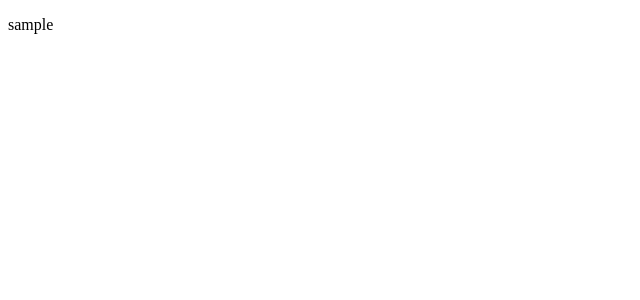
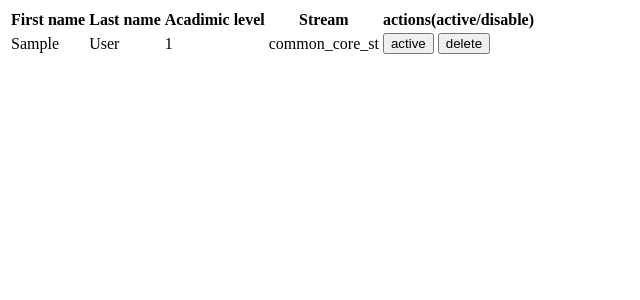
Before and after one commit to youcefpy/english_station, a Django app: page /accounts/admin-panel/ in a window 1280 px wide. Before the commit the part shown is almost empty. Shown: the top 300 px of the page, without its empty margins (0-640 px from the left). Run offline with Django 5.2, Linux system fonts and the light colour scheme; a user stored in the database is signed in; tables that the repository leaves empty hold one stand-in row (values such as "Sample post").

Commit message:
design the template for activating or desable students

```diff
--- a/user_app/templates/admin_panel.html
+++ b/user_app/templates/admin_panel.html
@@ -3,9 +3,31 @@
 {% block title %}Admin Panel{% endblock %}
 
 {% block content %}
-{% for student in students %}
-    <p>{{ student }}</p>
+<table>
+  <thead>
+    <tr>
+      <th>First name</th>
+      <th>Last name</th>
+      <th>Acadimic level</th>
+      <th>Stream</th>
+      <th>actions(active/disable)</th>
+    </tr>
+  </thead>
+  <tbody>
+    {% for student in students %}
+        <tr>
+            <td>{{ student.first_name }}</td>
+            <td>{{ student.last_name }}</td>
+            <td>{{ student.level }}</td>
+            <td>{{ student.stream }}</td>
+            <td>
+                <button>active</button>
+                <button>delete</button>
+            </td>
+        </tr>
+    {% endfor %}
+  </tbody>
+</table>
 
-{% endfor %}
 
 {% endblock %}
--- a/user_app/urls.py
+++ b/user_app/urls.py
@@ -7,8 +7,7 @@ urlpatterns = [
     path('verification-info/', TemplateView.as_view(template_name='verification_info.html'),name='verification_info'
     ),
     path('register/',view=views.register_student,name="register_student"),
-    path(
-    "set-password/<uidb64>/<token>/",views.set_password_student,name="set_password"),
+    path("set-password/<uidb64>/<token>/",views.set_password_student,name="set_password"),
     path('login/',view=views.login_student,name="login"),
     path('admin-panel/',views.admin_page,name='admin_panel')
 ]
```
